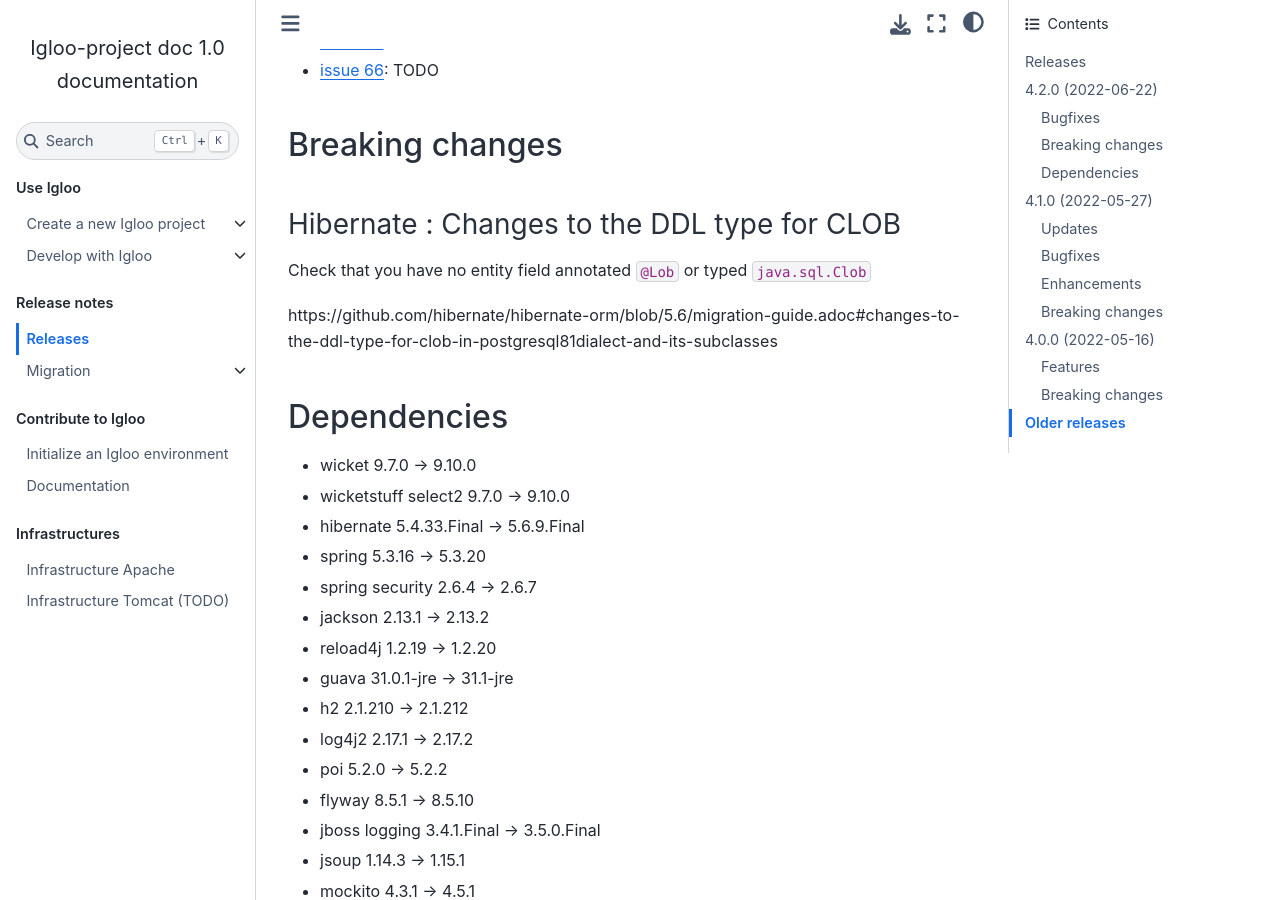
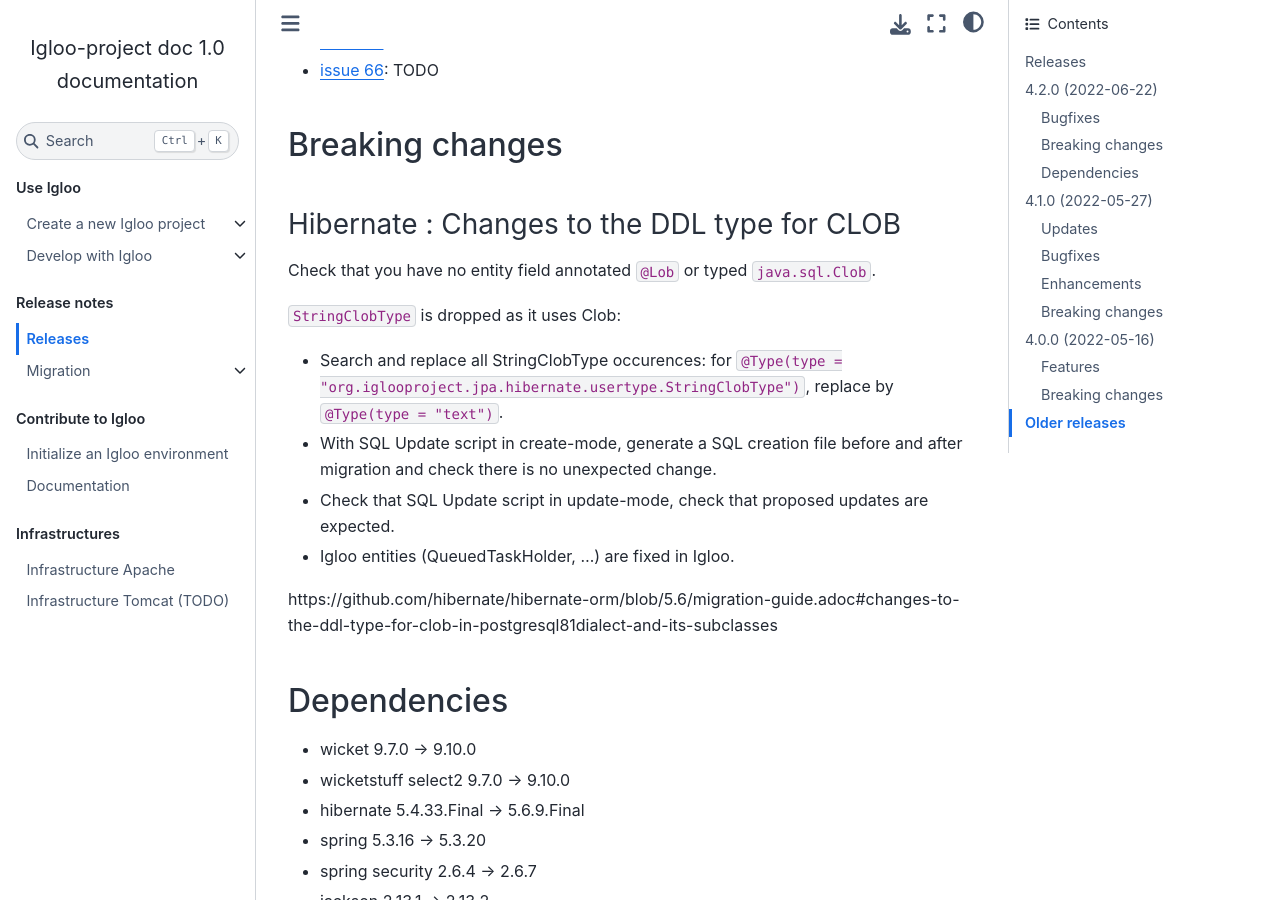
Before and after one commit to igloo-project/igloo-doc, a Sphinx documentation site: the page built from source/release-notes/releases-4.x.md, in a window 1280 px wide and 900 px high, scrolled down 339 px. Built offline with Sphinx 7.4.7 and the Sphinx Book theme 1.1.4, drawn with Linux system fonts in a browser that asks for light colours.

Commit message:
igloo 4.2.0: updated hibernate release notes

```diff
--- a/source/release-notes/releases-4.x.md
+++ b/source/release-notes/releases-4.x.md
@@ -15,7 +15,15 @@
 
 ### Hibernate : Changes to the DDL type for CLOB
 
-Check that you have no entity field annotated `@Lob` or typed `java.sql.Clob`
+Check that you have no entity field annotated `@Lob` or typed `java.sql.Clob`.
+
+`StringClobType` is dropped as it uses Clob:
+
+* Search and replace all StringClobType occurences: for `@Type(type = "org.iglooproject.jpa.hibernate.usertype.StringClobType")`,
+  replace by `@Type(type = "text")`.
+* With SQL Update script in create-mode, generate a SQL creation file before and after migration and check there is no unexpected change.
+* Check that SQL Update script in update-mode, check that proposed updates are expected.
+* Igloo entities (QueuedTaskHolder, ...) are fixed in Igloo.
 
 https://github.com/hibernate/hibernate-orm/blob/5.6/migration-guide.adoc#changes-to-the-ddl-type-for-clob-in-postgresql81dialect-and-its-subclasses
 
```
